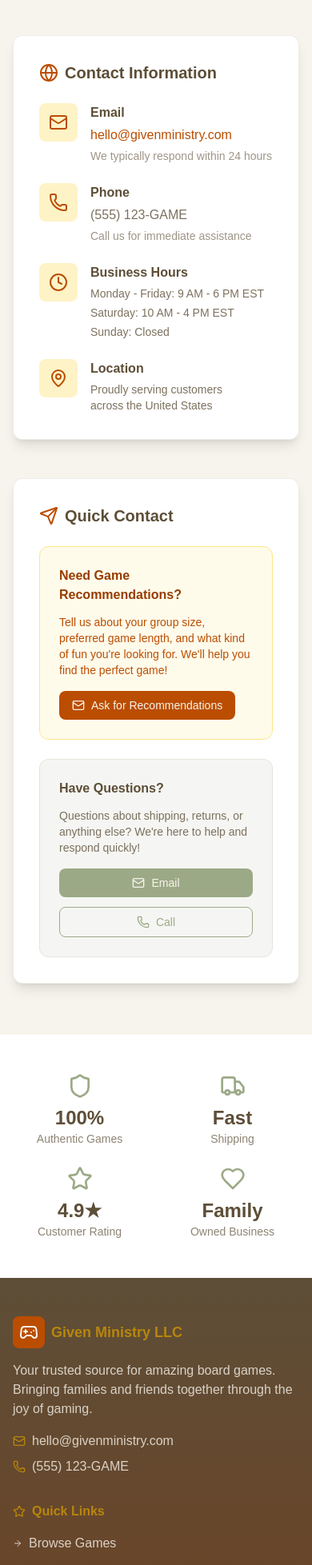
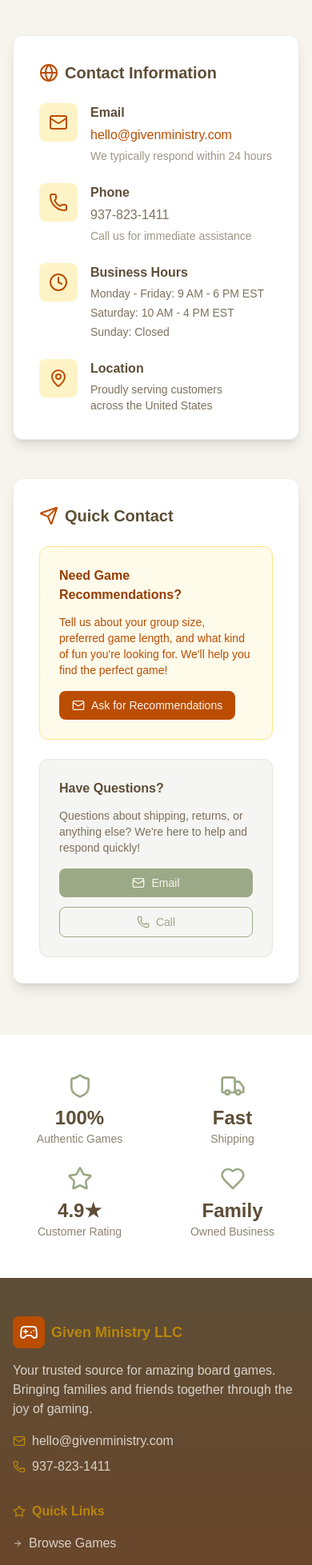
Before and after one commit to givenministryLLC/given-ministry-boardgames, a Next.js app: page / in a window 390 px wide. Shown: the part 5166-7123 px from the top of the page at 80% size. Built offline with nearby package versions, Linux system fonts and the light colour scheme.

Commit message:
update phone number

```diff
--- a/src/app/faq/page.tsx
+++ b/src/app/faq/page.tsx
@@ -42,7 +42,7 @@
         id: 5,
         icon: MessageCircle,
         question: "How can I contact you?",
-        answer: "You can reach us by email at hello@givenministry.com or phone at (555) 123-GAME. We typically respond within 24 hours."
+        answer: "You can reach us by email at hello@givenministry.com or phone at 937-823-1411. We typically respond within 24 hours."
     }
 ];
 
@@ -129,7 +129,7 @@
                             <span>Email Us</span>
                         </a>
                         <a
-                            href="tel:555-123-GAME"
+                            href="tel:937-823-1411"
                             className="inline-flex items-center space-x-2 bg-warm-cream/20 border border-warm-cream text-warm-cream px-6 py-3 rounded-lg font-semibold hover:bg-warm-cream/30 transition-colors"
                         >
                             <Phone className="w-5 h-5" />
--- a/src/app/page.tsx
+++ b/src/app/page.tsx
@@ -327,7 +327,7 @@
                   <div>
                     <h4 className="font-semibold text-deep-brown mb-1">Phone</h4>
                     <p className="text-deep-brown/80">
-                      <a href="tel:555-123-GAME" className="hover:text-amber-700 transition-colors">(555) 123-GAME</a>
+                      <a href="tel:937-823-1411" className="hover:text-amber-700 transition-colors">937-823-1411</a>
                     </p>
                     <p className="text-sm text-deep-brown/60 mt-1">
                       Call us for immediate assistance
@@ -401,7 +401,7 @@
                       <span>Email</span>
                     </a>
                     <a
-                      href="tel:555-123-GAME"
+                      href="tel:937-823-1411"
                       className="inline-flex items-center justify-center space-x-2 border border-sage-green text-sage-green px-4 py-2 rounded-lg text-sm font-medium hover:bg-sage-green hover:text-warm-cream transition-colors"
                     >
                       <Phone className="w-4 h-4" />
--- a/src/app/policies/page.tsx
+++ b/src/app/policies/page.tsx
@@ -204,7 +204,7 @@
                             <span>Email Us</span>
                         </a>
                         <a
-                            href="tel:555-123-GAME"
+                            href="tel:937-823-1411"
                             className="inline-flex items-center space-x-2 bg-warm-cream/20 border border-warm-cream text-warm-cream px-6 py-3 rounded-lg font-semibold hover:bg-warm-cream/30 transition-colors"
                         >
                             <Phone className="w-5 h-5" />
--- a/src/components/Footer.tsx
+++ b/src/components/Footer.tsx
@@ -34,12 +34,12 @@
                             </div>
                             <div className="flex items-center space-x-2 text-warm-cream/80">
                                 <Phone className="w-4 h-4 text-gold" />
-                                <span>(555) 123-GAME</span>
+                                <span>937-823-1411</span>
                             </div>
                         </div>
                     </div>
 
-                    {/* Enhanced Quick Links */}
+                    {/* Rest of the component stays the same */}
                     <div>
                         <h4 className="font-semibold mb-4 text-gold flex items-center space-x-2">
                             <Star className="w-4 h-4" />
@@ -73,7 +73,6 @@
                         </ul>
                     </div>
 
-                    {/* Enhanced Customer Service */}
                     <div>
                         <h4 className="font-semibold mb-4 text-gold flex items-center space-x-2">
                             <HelpCircle className="w-4 h-4" />
@@ -107,7 +106,6 @@
                         </ul>
                     </div>
 
-                    {/* Enhanced Newsletter */}
                     <div>
                         <h4 className="font-semibold mb-4 text-gold flex items-center space-x-2">
                             <Mail className="w-4 h-4" />
```
